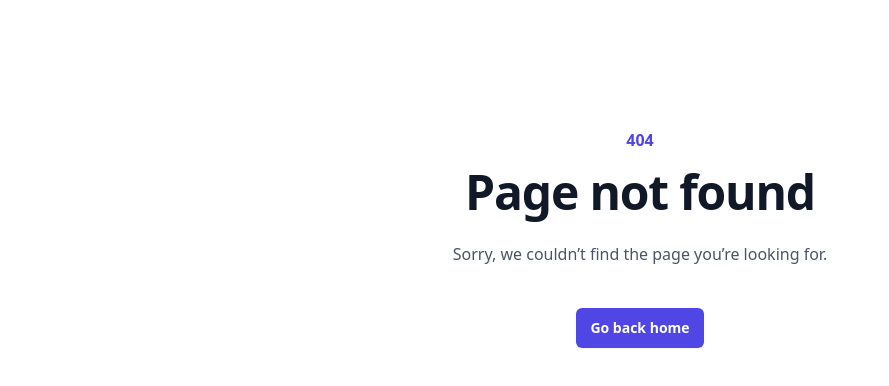
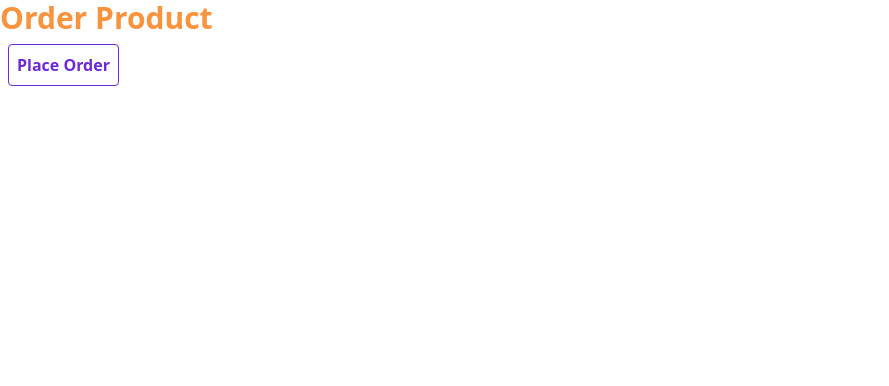
Before and after one commit to AltamiroF-22/Learnig_Next.js_14, a Next.js app: page /order-product in a window 1280 px wide. Before the commit this address had no page. Shown: the top 386 px of the page, without its empty margins (0-889 px from the left). Built offline with nearby package versions, Linux system fonts and the light colour scheme.

Commit message:
Navigating Programmatically

```diff
--- /dev/null
+++ b/src/app/order-product/page.tsx
@@ -0,0 +1,27 @@
+"use client";
+import { useRouter } from "next/navigation";
+
+export default function OrderProduct() {
+  const router = useRouter();
+
+  const handleClick = (): void => {
+    alert("order successfull");
+
+    router.push("/");
+    // router.replace("/")
+    // router.back()
+    // router.forward()
+  };
+
+  return (
+    <>
+      <h1 className="text-orange-400 font-bold text-3xl">Order Product</h1>
+      <button
+        className="border border-violet-700 hover:bg-violet-700 p-2 m-2 rounded duration-200 text-violet-700 hover:text-white font-semibold"
+        onClick={handleClick}
+      >
+        Place Order
+      </button>
+    </>
+  );
+}
```
